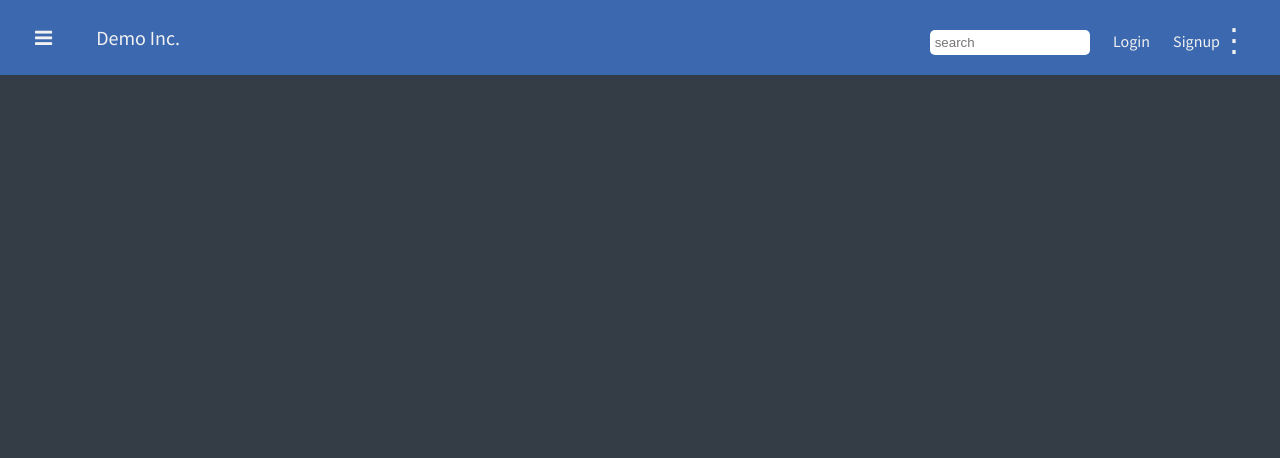
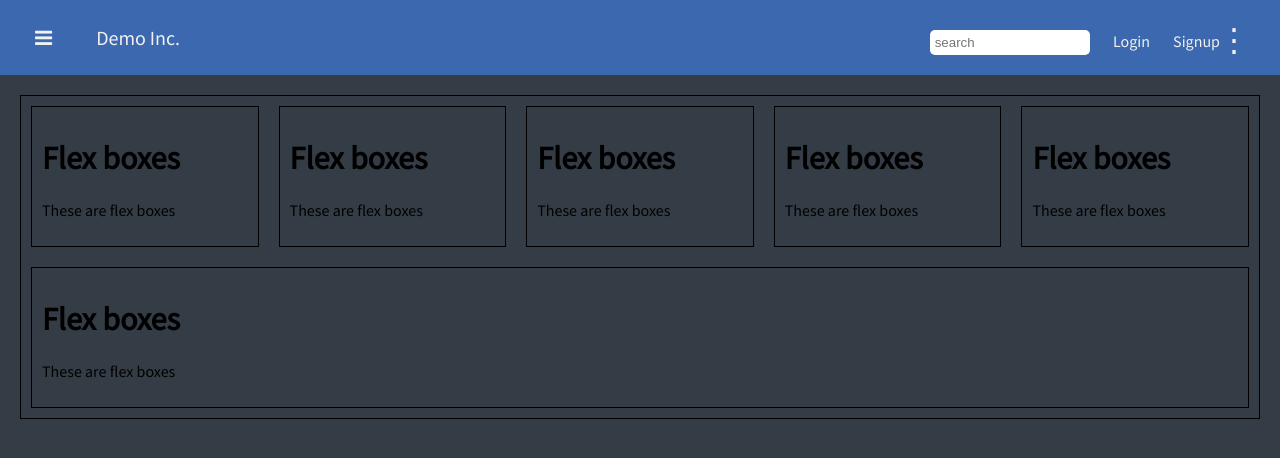
Before and after one commit to pradeep13794/Learning-AngularJs, a website: page index.html in a window 1280 px wide. Drawn offline with nearby package versions, Linux system fonts and the light colour scheme; some packages are replaced by stand-ins of ours; some icons are missing.

Commit message:
new changes

```diff
--- a/app.css
+++ b/app.css
@@ -118,3 +118,16 @@ div.options{
   padding: 5px;
   border-radius: 5px;
 }
+.container{
+  margin: 20px;
+  border: 1px solid black;
+  display: flex;
+  flex-flow: row wrap;
+  align-items: center;
+}
+.box{
+  flex: 1 200px;
+  margin: 10px;
+  padding:10px;
+  border: 1px solid #000;
+}
--- a/index.html
+++ b/index.html
@@ -51,7 +51,32 @@
       </div>
     </div>
     <div ng-view class="body">
-
+      <div class="container">
+        <div class="box">
+          <h1>Flex boxes</h1>
+          <p>These are flex boxes</p>
+        </div>
+        <div class="box">
+          <h1>Flex boxes</h1>
+          <p>These are flex boxes</p>
+        </div>
+        <div class="box">
+          <h1>Flex boxes</h1>
+          <p>These are flex boxes</p>
+        </div>
+        <div class="box">
+          <h1>Flex boxes</h1>
+          <p>These are flex boxes</p>
+        </div>
+        <div class="box">
+          <h1>Flex boxes</h1>
+          <p>These are flex boxes</p>
+        </div>
+        <div class="box">
+          <h1>Flex boxes</h1>
+          <p>These are flex boxes</p>
+        </div>
+      </div>
     </div>
   </body>
 </html>
```
